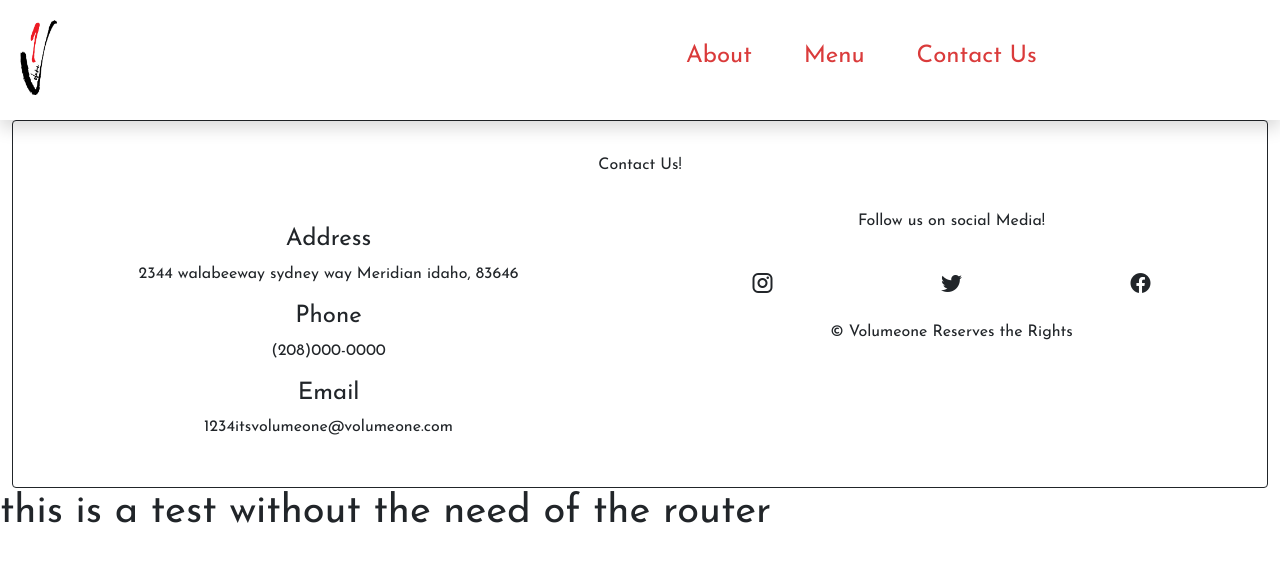
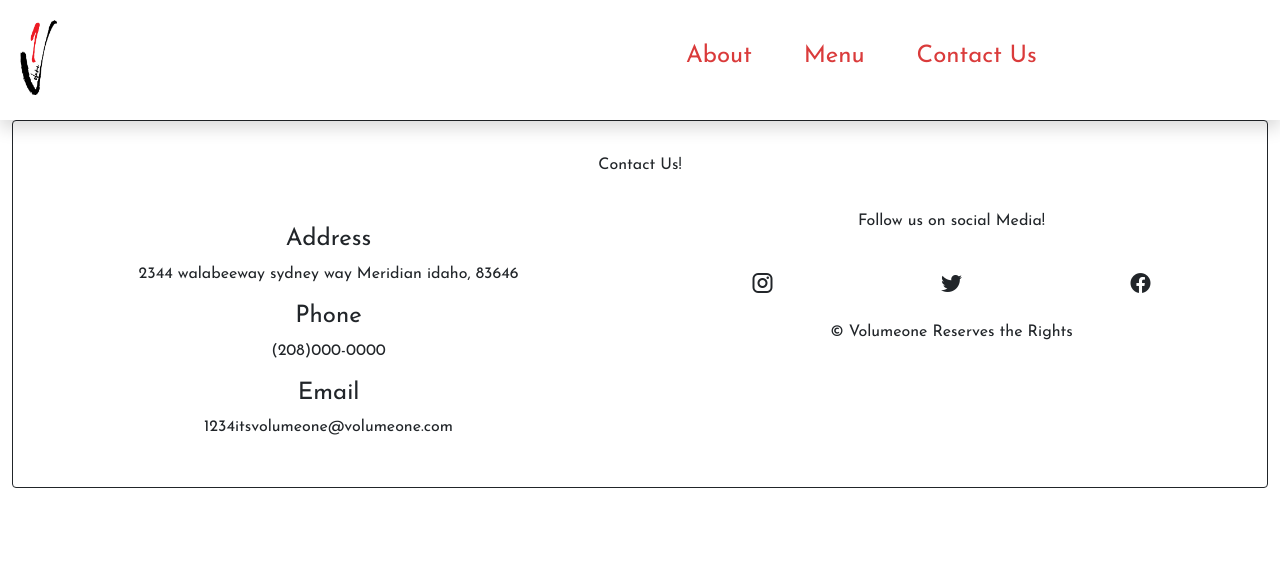
Before and after one commit to NikolasLyons/volumeone, a React (Create React App) app: page / in a window 1280 px wide. Shown: the top 562 px of the page. Built offline with nearby package versions, Linux system fonts and the light colour scheme.

Commit message:
removes test

```diff
--- a/src/index.js
+++ b/src/index.js
@@ -26,9 +26,6 @@ root.render(
 
       </Routes>
     </HashRouter>
-
-    <h1>this is a test without the need of the router</h1>
-
   </React.StrictMode>
 );
 
```
